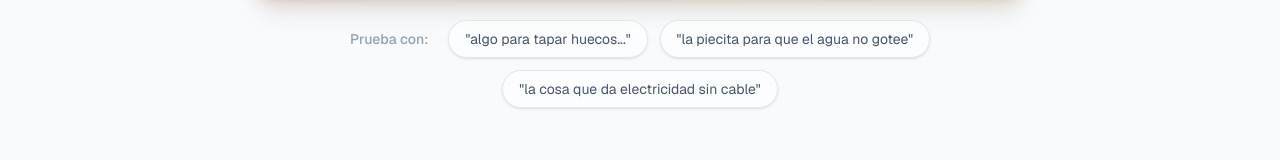
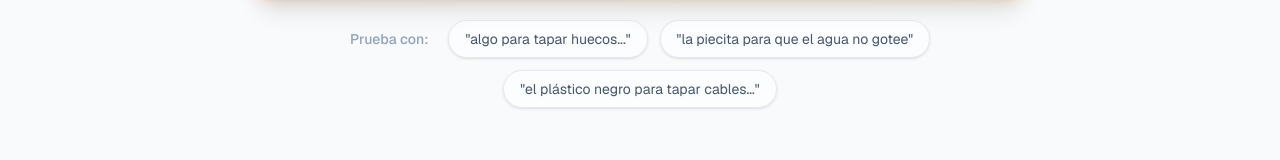
Before and after one commit to Samsr2001/buscador-ferreteria, a Next.js app in the folder frontend/: page / in a window 1280 px wide. Shown: the part 510-670 px from the top of the page. Built offline with nearby package versions, Linux system fonts and the light colour scheme.

Commit message:
fix: cambiar texto de pildora sugerida para que coincida con inventario real

```diff
--- a/frontend/src/app/page.tsx
+++ b/frontend/src/app/page.tsx
@@ -192,10 +192,10 @@ export default function Home() {
             "la piecita para que el agua no gotee"
           </button>
           <button
-            onClick={() => { setBusqueda('la cosa que da electricidad sin cable'); buscarProductos('la cosa que da electricidad sin cable'); }}
+            onClick={() => { setBusqueda('el plástico negro para tapar cables pelados'); buscarProductos('el plástico negro para tapar cables pelados'); }}
             className="text-xs sm:text-sm bg-white/60 hover:bg-white text-slate-600 hover:text-orange-600 border border-slate-200 hover:border-orange-300 px-4 py-2 rounded-full transition-all shadow-sm hover:shadow hidden sm:block"
           >
-            "la cosa que da electricidad sin cable"
+            "el plástico negro para tapar cables..."
           </button>
         </div>
       </header>
```
